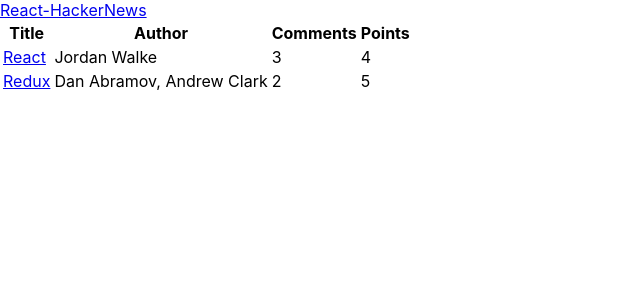
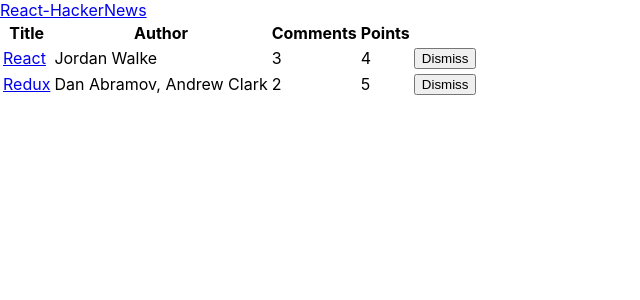
Before and after one commit to alpaiva/react-hackernews, a React (Create React App) app: page / in a window 1280 px wide. Shown: the top 300 px of the page, without its empty margins (0-640 px from the left). Built offline with nearby package versions, Linux system fonts and the light colour scheme; the HTML template or start-up script is replaced by a standard one.

Commit message:
added state in TableResult

```diff
--- a/src/TableResult.js
+++ b/src/TableResult.js
@@ -1,5 +1,5 @@
 import { Component } from "react";
-import { Table } from 'react-bootstrap'
+import { Table, Button } from 'react-bootstrap'
 const list = [
     {
         title: 'React',
@@ -23,7 +23,10 @@
     constructor(props) {
         super(props)
 
-        this.setState({ list })
+        this.state = { list }
+
+        this.onDismiss = this.onDismiss.bind(this)
+
     }
 
     render() {
@@ -37,20 +40,32 @@
                 </tr>
             </thead>
             <tbody>
-                {list.map(item =>
-                    <tr>
+                {this.state.list.map(item =>
+                    <tr key={item.objectID}>
+
                         <td>
                             <a href={item.url}>{item.title}</a>
                         </td>
                         <td>{item.author}</td>
                         <td>{item.num_comments}</td>
                         <td>{item.points}</td>
+                        <td>
+                            <Button variant='secondary' size='sm'
+                            onClick={() => this.onDismiss(item.objectID)} >
+                                Dismiss
+                            </Button>
+                        </td>
                     </tr>
                 )
                 }
             </tbody>
         </Table>)
     }
+
+    onDismiss(id) {
+        const filteredList = this.state.list.filter(item => item.objectID !== id)
+        this.setState({ list: filteredList })
+    }
 }
 
 export default TableResult
```
